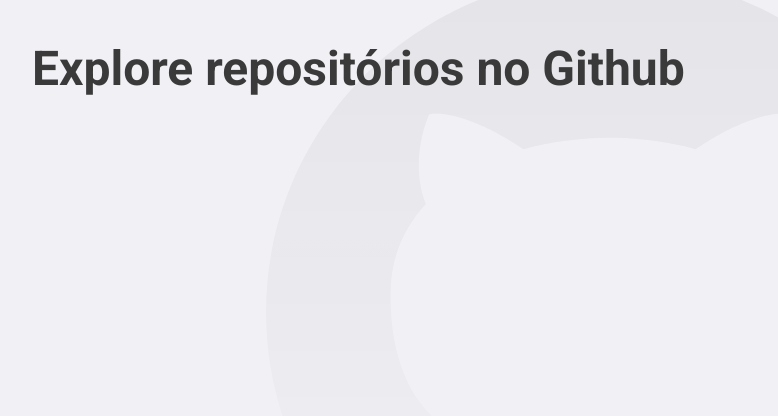
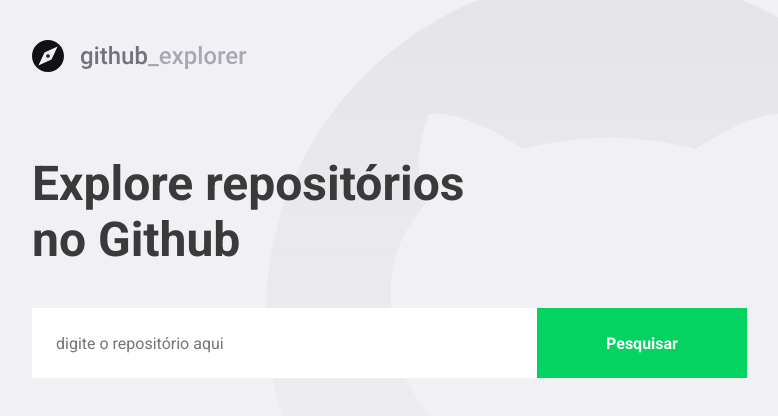
Before and after one commit to leosilvapessanha/05-primeiro-projeto-react, a React (Create React App) app: page / in a window 1280 px wide. Shown: the top 416 px of the page, without its empty margins (148-926 px from the left). Built offline with nearby package versions, Linux system fonts and the light colour scheme.

Commit message:
problem at Styles of Dashboard

```diff
--- a/package.json
+++ b/package.json
@@ -13,6 +13,7 @@
     "@types/react-router-dom": "^5.1.5",
     "@types/styled-components": "^5.1.1",
     "express": "^4.17.1",
+    "polished": "^3.6.5",
     "react": "^16.13.1",
     "react-dom": "^16.13.1",
     "react-router-dom": "^5.2.0",
--- a/src/pages/Dashboard/index.tsx
+++ b/src/pages/Dashboard/index.tsx
@@ -1,8 +1,23 @@
 import React from 'react'
-import { Title } from './styles'
+
+import gitexplorer from "../../assets/gitexplorer.svg"
+
+import { Title, Form } from './styles'
+
 
 const Dashboard: React.FC = () => {
-return <Title>Explore repositórios no Github</Title>
+  return (
+    <>
+      <img src = {gitexplorer} alt="GitHub Explorer" />
+      <Title>Explore repositórios no Github</Title>
+
+      <Form action="">
+        <input type="text" placeholder ="digite o repositório aqui" />
+        <button>Pesquisar</button>
+      </Form>
+    </>
+  )
+
 
 }
 
--- a/src/pages/Dashboard/styles.ts
+++ b/src/pages/Dashboard/styles.ts
@@ -1,8 +1,44 @@
 import styled from 'styled-components'
+import { shade } from 'polished'
 
 export const Title = styled.h1 `
   font-size: 48px;
   color: #3a3a3a;
+  max-width: 450px;
+  line-height: 56px;
+
+  margin-top: 80px;
+
 `
 
-export default Title
+export const Form = styled.form`
+  margin-top: 40px;
+  max-width: 715px;
+
+  display: flex;
+    input{
+      flex: 1;
+      height:70px;
+      padding: 0 24px;
+      border: 0;
+      border-radius:5 0 0 5;
+      color: #3a3a3a
+
+      &::placeholder{
+        color: #a8a8b3;
+      }
+    }
+    button{
+      width: 210px;
+      height: 70px;
+      background: #04d361;
+      border: 0;
+      color: #FFF;
+      font-weight: bold;
+      transition: background-color: 0.2s;
+
+      &:hover{
+        background:${shade(0.2,'#04d361')};
+      }
+    }
+`
```
Also changed, not shown: src/assets/gitexplorer.svg (added), 1 other file (tests, documents, lock files or other folders).
